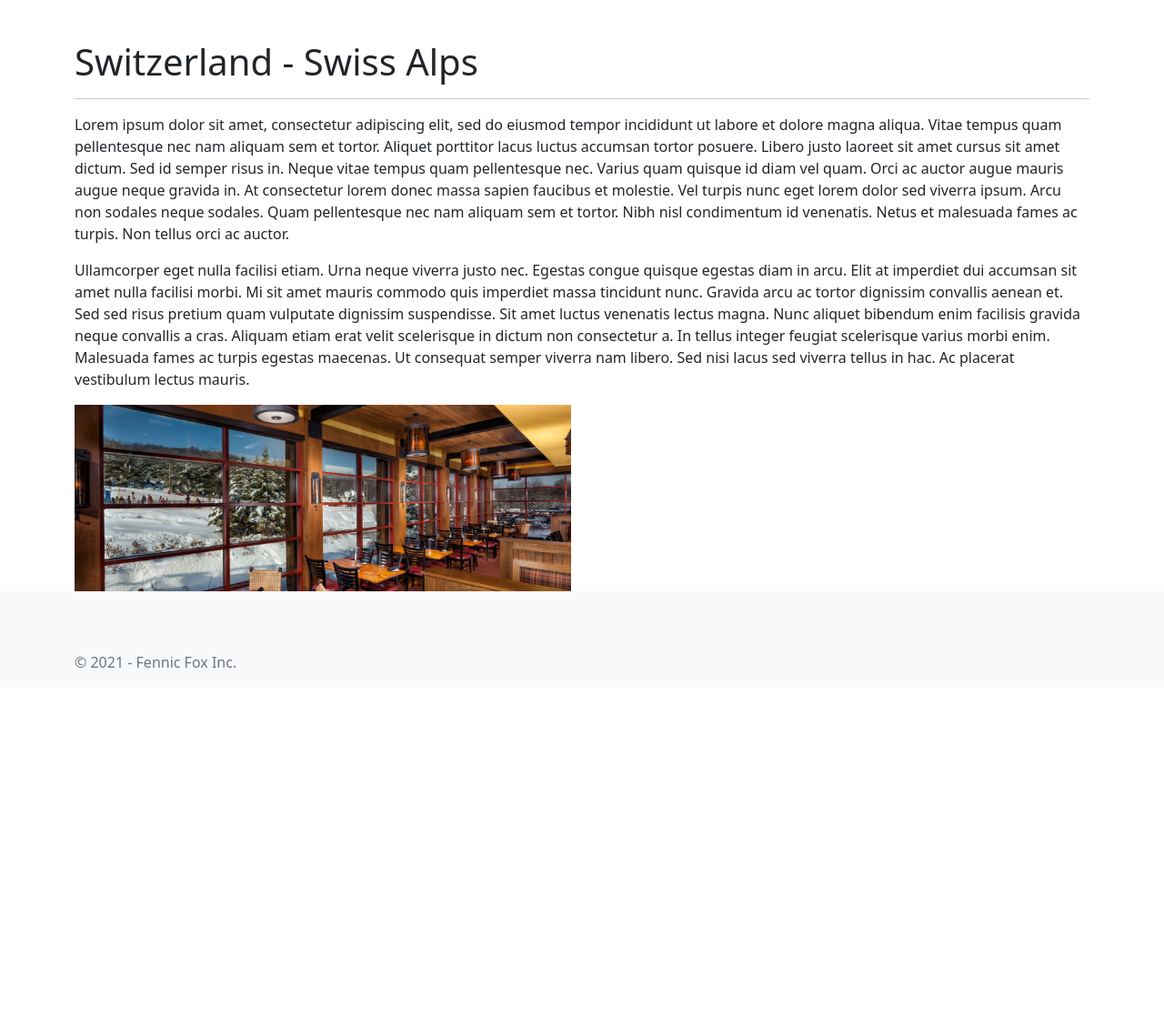
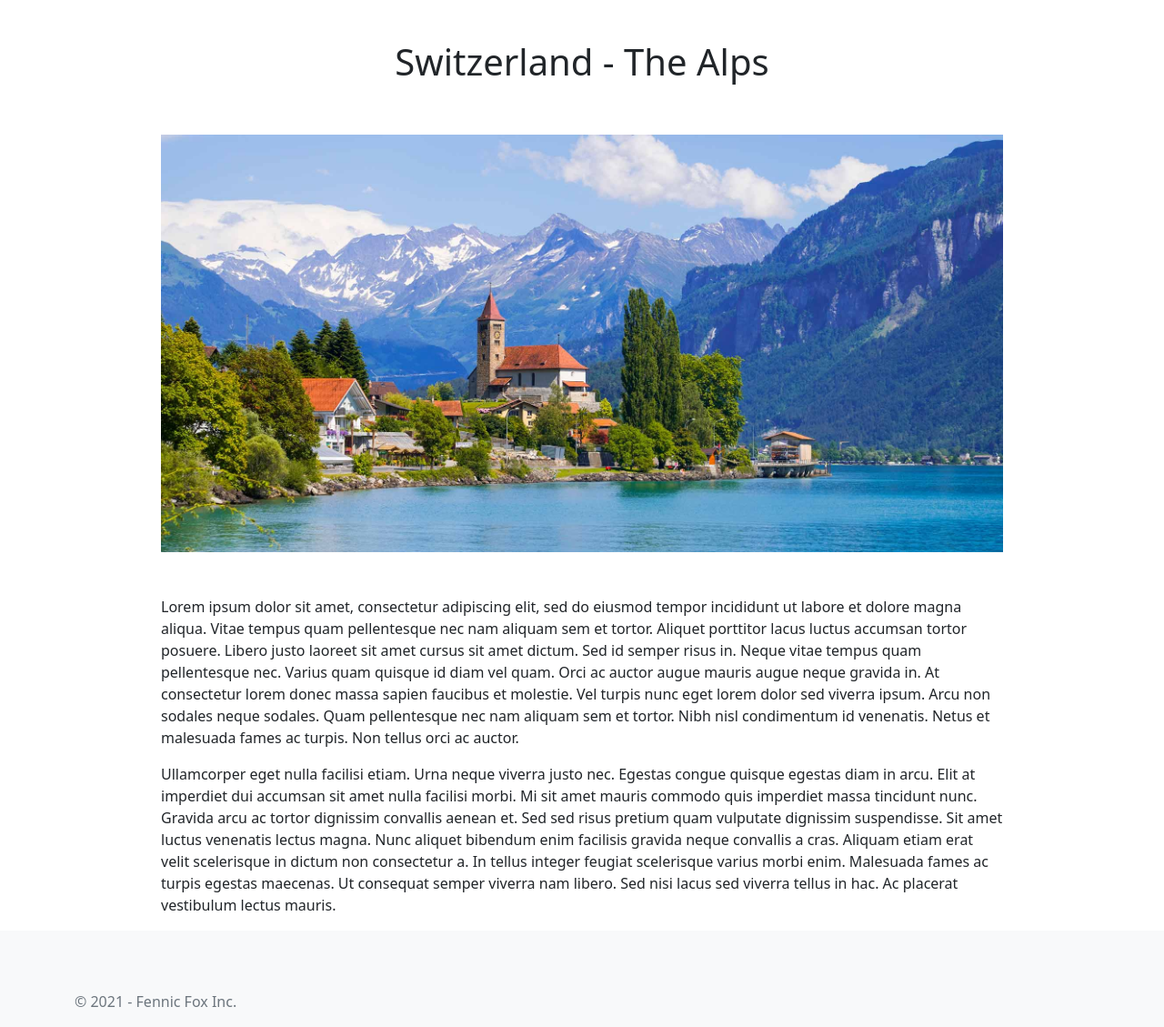
Before and after one commit to CinderScript/csc3221-node-website, a Node server app: page /restaurant/location-switzerland.html in a window 1280 px wide. Shown: the part 56-1185 px from the top of the page at 91% size. Before the commit the page ends 812 px from the top, so only its background shows below. Run offline with Node 20, Linux system fonts and the light colour scheme.

Commit message:
locations

```diff
--- a/public/restaurant/location-switzerland.html
+++ b/public/restaurant/location-switzerland.html
@@ -55,21 +55,31 @@
 </nav>
 
 <div class="container">
+
     <div class="row">
-        <div class="offset-md-1 col-md-10 offset-lg-0 col-lg-12">
-            <h1>
-                Switzerland - Swiss Alps
-            </h1>
-            <hr>
+        <h1 class="text-center">
+            Switzerland - The Alps
+            <br>
+            <br>
+        </h1>
+    </div>
+
+    <div class="row">
+        <div class="offset-lg-1 col-lg-10">
+            <img class="fit" src="../images/location/alps.jfif" alt="Lodge">
+        </div>
+    </div>
+
+    <div class="row">
+        <div class="offset-lg-1 col-lg-10">
+            <br>
+            <br>
             <p>
                 Lorem ipsum dolor sit amet, consectetur adipiscing elit, sed do eiusmod tempor incididunt ut labore et dolore magna aliqua. Vitae tempus quam pellentesque nec nam aliquam sem et tortor. Aliquet porttitor lacus luctus accumsan tortor posuere. Libero justo laoreet sit amet cursus sit amet dictum. Sed id semper risus in. Neque vitae tempus quam pellentesque nec. Varius quam quisque id diam vel quam. Orci ac auctor augue mauris augue neque gravida in. At consectetur lorem donec massa sapien faucibus et molestie. Vel turpis nunc eget lorem dolor sed viverra ipsum. Arcu non sodales neque sodales. Quam pellentesque nec nam aliquam sem et tortor. Nibh nisl condimentum id venenatis. Netus et malesuada fames ac turpis. Non tellus orci ac auctor.
             </p>
             <p>
                 Ullamcorper eget nulla facilisi etiam. Urna neque viverra justo nec. Egestas congue quisque egestas diam in arcu. Elit at imperdiet dui accumsan sit amet nulla facilisi morbi. Mi sit amet mauris commodo quis imperdiet massa tincidunt nunc. Gravida arcu ac tortor dignissim convallis aenean et. Sed sed risus pretium quam vulputate dignissim suspendisse. Sit amet luctus venenatis lectus magna. Nunc aliquet bibendum enim facilisis gravida neque convallis a cras. Aliquam etiam erat velit scelerisque in dictum non consectetur a. In tellus integer feugiat scelerisque varius morbi enim. Malesuada fames ac turpis egestas maecenas. Ut consequat semper viverra nam libero. Sed nisi lacus sed viverra tellus in hac. Ac placerat vestibulum lectus mauris.
             </p>
-        </div>
-        <div class="col-lg-6">
-            <img class="fit" src="../images/location/lodge.jpg" alt="Lodge">
         </div>
     </div>
 </div>
--- a/public/stylesheets/style.css
+++ b/public/stylesheets/style.css
@@ -58,3 +58,7 @@ h3{
     margin:0px;
     padding:0px;
 }
+
+.text-center{
+    text-align: center;
+}
```
Also changed, not shown: public/restaurant/location-canada.html (+18 -7 lines), public/images/location/alps.jfif (added), public/images/location/whistler.jpg (added).
